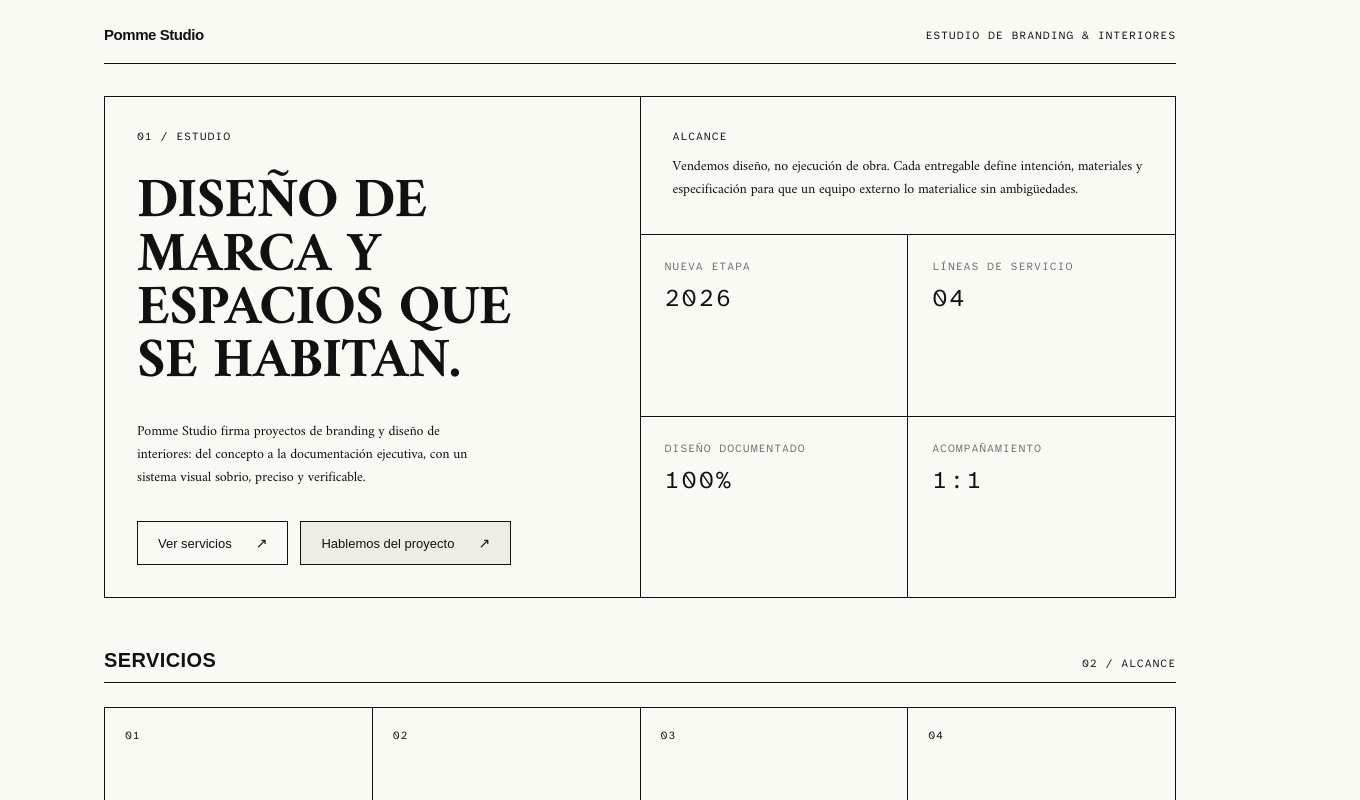
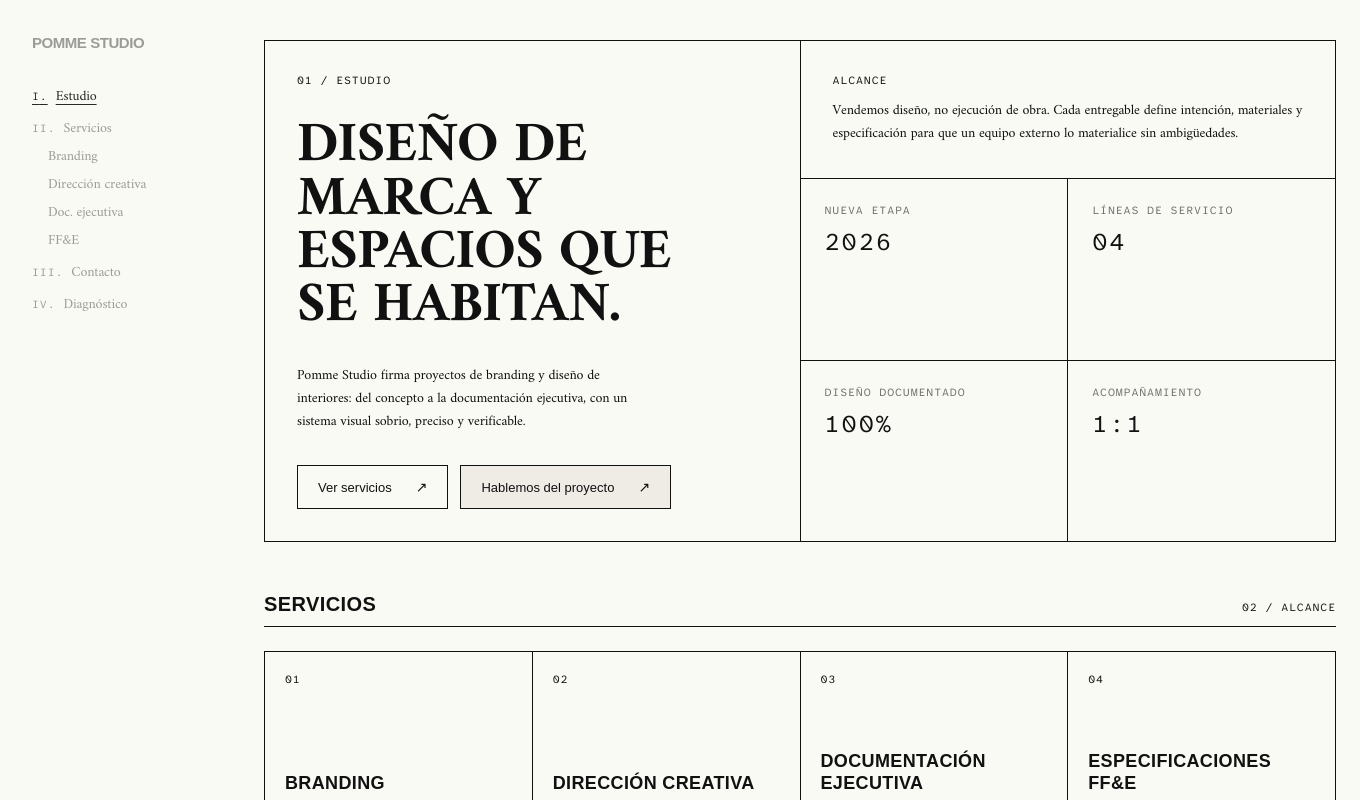
Before and after one commit to AlexisSSJ/pomme_studio_web, a Next.js app in the folder frontend/: page / in a window 1280 px wide. Shown: the top 800 px of the page, 1360 px wide, since content can reach past the window. Built offline with nearby package versions, Linux system fonts and the light colour scheme.

Commit message:
feat(frontend): fixed editorial navbar with roman-numeral index

```diff
--- a/frontend/app/diagnostico/page.tsx
+++ b/frontend/app/diagnostico/page.tsx
@@ -2,6 +2,7 @@
 
 import { useMemo, useRef, useState } from "react";
 import { apiFetch, extractDetail } from "@/lib/api";
+import SiteNav from "@/components/SiteNav";
 
 type Phase = "form" | "schedule" | "confirmed";
 
@@ -257,16 +258,8 @@ export default function DiagnosticoPage() {
   }
 
   return (
-    <main className="mx-auto flex min-h-screen w-full max-w-[1120px] flex-col px-4 pb-10 pt-2 sm:px-6">
-      <header className="flex min-h-[56px] flex-wrap items-center justify-between gap-2 border-b border-border py-3">
-        <a
-          href="/"
-          className="text-[15px] font-semibold tracking-tightest"
-        >
-          Pomme Studio
-        </a>
-        <span className="label-mono">Diagnóstico de proyecto</span>
-      </header>
+    <main className="mx-auto flex min-h-screen w-full max-w-[1120px] flex-col px-4 pb-10 pt-20 sm:px-6 md:mx-0 md:ml-[15rem] md:pt-2">
+      <SiteNav />
 
       <section aria-labelledby="diagnostico-title" className="mt-8">
         <p className="label-mono">Discovery Call</p>
--- a/frontend/app/page.tsx
+++ b/frontend/app/page.tsx
@@ -1,24 +1,30 @@
+import SiteNav from '@/components/SiteNav';
+
 const services = [
   {
     index: '01',
+    anchor: 'servicio-branding',
     title: 'Branding',
     description:
       'Identidad, naming, sistema visual y manuales de marca listos para operar.',
   },
   {
     index: '02',
+    anchor: 'servicio-direccion',
     title: 'Dirección creativa',
     description:
       'Concepto, narrativa y criterio estético para cada punto de contacto.',
   },
   {
     index: '03',
+    anchor: 'servicio-documentacion',
     title: 'Documentación ejecutiva',
     description:
       'Planos, detalles, fichas técnicas y alcances preparados para construir.',
   },
   {
     index: '04',
+    anchor: 'servicio-ffe',
     title: 'Especificaciones FF&E',
     description:
       'Selección de mobiliario, materiales e iluminación, con fichas y partidas.',
@@ -27,16 +33,12 @@ const services = [
 
 export default function HomePage() {
   return (
-    <main className="mx-auto flex min-h-screen w-full max-w-[1120px] flex-col px-4 pb-10 pt-2 sm:px-6">
-      <header className="flex min-h-[56px] flex-wrap items-center justify-between gap-2 border-b border-border py-3">
-        <span className="text-[15px] font-semibold tracking-tightest">
-          Pomme Studio
-        </span>
-        <span className="label-mono">Estudio de branding &amp; interiores</span>
-      </header>
+    <main className="mx-auto flex min-h-screen w-full max-w-[1120px] flex-col px-4 pb-10 pt-20 sm:px-6 md:mx-0 md:ml-[15rem] md:pt-2">
+      <SiteNav />
 
       {/* Hero: retícula de 1px sobre tinta. */}
       <section
+        id="estudio"
         aria-labelledby="hero-title"
         className="grid-brutal grid-brutal--2 mt-8"
       >
@@ -111,6 +113,7 @@ export default function HomePage() {
           {services.map((service) => (
             <article
               key={service.index}
+              id={service.anchor}
               className="flex min-h-[220px] flex-col justify-between gap-6 p-5"
             >
               <p className="label-mono">{service.index}</p>
--- /dev/null
+++ b/frontend/components/SiteNav.tsx
@@ -0,0 +1,195 @@
+"use client";
+
+import { useEffect, useRef, useState } from "react";
+import Link from "next/link";
+import { usePathname } from "next/navigation";
+
+interface NavChild {
+  label: string;
+  href: string;
+}
+
+interface NavItem {
+  numeral: string;
+  label: string;
+  href: string;
+  children?: NavChild[];
+}
+
+const NAV_ITEMS: NavItem[] = [
+  { numeral: "I", label: "Estudio", href: "/#estudio" },
+  {
+    numeral: "II",
+    label: "Servicios",
+    href: "/#servicios",
+    children: [
+      { label: "Branding", href: "/#servicio-branding" },
+      { label: "Dirección creativa", href: "/#servicio-direccion" },
+      { label: "Doc. ejecutiva", href: "/#servicio-documentacion" },
+      { label: "FF&E", href: "/#servicio-ffe" },
+    ],
+  },
+  { numeral: "III", label: "Contacto", href: "/#contacto" },
+  { numeral: "IV", label: "Diagnóstico", href: "/diagnostico" },
+];
+
+const BASE_LINK =
+  "flex w-fit items-baseline gap-2 transition-[opacity,transform] duration-[250ms] ease hover:translate-x-1 focus-visible:!opacity-100";
+
+/* Reposo atenuado; el grupo sube a 0.75; el enlace apuntado usa !important
+ * para vencer de forma determinista al group-hover. */
+const IDLE_LINK = `${BASE_LINK} opacity-40 group-hover:opacity-75 hover:!opacity-100`;
+
+/* Ruta activa: legible siempre, con subrayado fino persistente. */
+const ACTIVE_LINK = `${BASE_LINK} !opacity-90 underline underline-offset-4 decoration-[1px]`;
+
+function linkClass(active: boolean): string {
+  return active ? ACTIVE_LINK : IDLE_LINK;
+}
+
+export default function SiteNav() {
+  const pathname = usePathname();
+  const [open, setOpen] = useState(false);
+  const closeButtonRef = useRef<HTMLButtonElement | null>(null);
+
+  const activeHref =
+    pathname === "/"
+      ? "/#estudio"
+      : pathname === "/diagnostico"
+        ? "/diagnostico"
+        : null;
+
+  useEffect(() => {
+    if (!open) return;
+
+    function onKeyDown(event: KeyboardEvent) {
+      if (event.key === "Escape") setOpen(false);
+    }
+
+    document.addEventListener("keydown", onKeyDown);
+    closeButtonRef.current?.focus();
+    return () => document.removeEventListener("keydown", onKeyDown);
+  }, [open]);
+
+  return (
+    <>
+      {/* Columna editorial fija (desktop). Sin fondo, sin bordes. */}
+      <div className="group fixed left-8 top-8 z-50 hidden max-w-[220px] text-left md:block">
+        <Link
+          href="/"
+          className="block w-fit text-[15px] font-semibold tracking-tightest opacity-40 transition-[opacity] duration-[250ms] group-hover:opacity-75"
+        >
+          POMME STUDIO
+        </Link>
+
+        <nav aria-label="Principal" className="mt-8 flex flex-col gap-3">
+          {NAV_ITEMS.map((item) => (
+            <div key={item.href}>
+              <Link
+                href={item.href}
+                aria-current={activeHref === item.href ? "page" : undefined}
+                className={linkClass(activeHref === item.href)}
+              >
+                <span className="label-mono">{item.numeral}.</span>
+                <span className="type-editorial text-sm">{item.label}</span>
+              </Link>
+
+              {item.children && (
+                <div className="mt-2 flex flex-col gap-2 pl-4">
+                  {item.children.map((child) => (
+                    <Link
+                      key={child.href}
+                      href={child.href}
+                      className={linkClass(false)}
+                    >
+                      <span className="type-editorial text-sm">{child.label}</span>
+                    </Link>
+                  ))}
+                </div>
+              )}
+            </div>
+          ))}
+        </nav>
+      </div>
+
+      {/* Disparador mínimo (móvil): marca translúcida + MENÚ. */}
+      <div className="group fixed left-4 top-4 z-50 flex items-center gap-4 md:hidden">
+        <Link
+          href="/"
+          className="text-[15px] font-semibold tracking-tightest opacity-40 transition-[opacity] duration-[250ms] group-hover:opacity-75"
+        >
+          POMME STUDIO
+        </Link>
+        <button
+          type="button"
+          onClick={() => setOpen(true)}
+          aria-expanded={open}
+          aria-controls="site-nav-mobile"
+          className="label-mono min-h-[44px] min-w-[44px] px-2 opacity-40 transition-[opacity] duration-[250ms] group-hover:opacity-75"
+        >
+          MENÚ
+        </button>
+      </div>
+
+      {/* Overlay móvil sobre el fondo de página. */}
+      {open && (
+        <div
+          id="site-nav-mobile"
+          role="dialog"
+          aria-modal="true"
+          aria-label="Menú"
+          className="fixed inset-0 z-50 flex flex-col overflow-y-auto bg-background px-4 pb-10 pt-4 md:hidden"
+        >
+          <div className="flex items-center justify-between gap-4">
+            <span className="text-[15px] font-semibold tracking-tightest">
+              POMME STUDIO
+            </span>
+            <button
+              ref={closeButtonRef}
+              type="button"
+              onClick={() => setOpen(false)}
+              className="label-mono min-h-[44px] min-w-[44px] px-2 text-right"
+            >
+              CERRAR
+            </button>
+          </div>
+
+          <nav aria-label="Principal" className="mt-8 flex flex-col">
+            {NAV_ITEMS.map((item) => (
+              <div key={item.href}>
+                <Link
+                  href={item.href}
+                  onClick={() => setOpen(false)}
+                  aria-current={activeHref === item.href ? "page" : undefined}
+                  className={`flex min-h-[44px] items-baseline gap-3 py-3 ${
+                    activeHref === item.href
+                      ? "underline underline-offset-4 decoration-[1px]"
+                      : ""
+                  }`}
+                >
+                  <span className="label-mono">{item.numeral}.</span>
+                  <span className="type-editorial text-sm">{item.label}</span>
+                </Link>
+
+                {item.children && (
+                  <div className="flex flex-col">
+                    {item.children.map((child) => (
+                      <Link
+                        key={child.href}
+                        href={child.href}
+                        onClick={() => setOpen(false)}
+                        className="type-editorial flex min-h-[44px] items-center py-2 pl-4 text-sm"
+                      >
+                        {child.label}
+                      </Link>
+                    ))}
+                  </div>
+                )}
+              </div>
+            ))}
+          </nav>
+        </div>
+      )}
+    </>
+  );
+}
```
